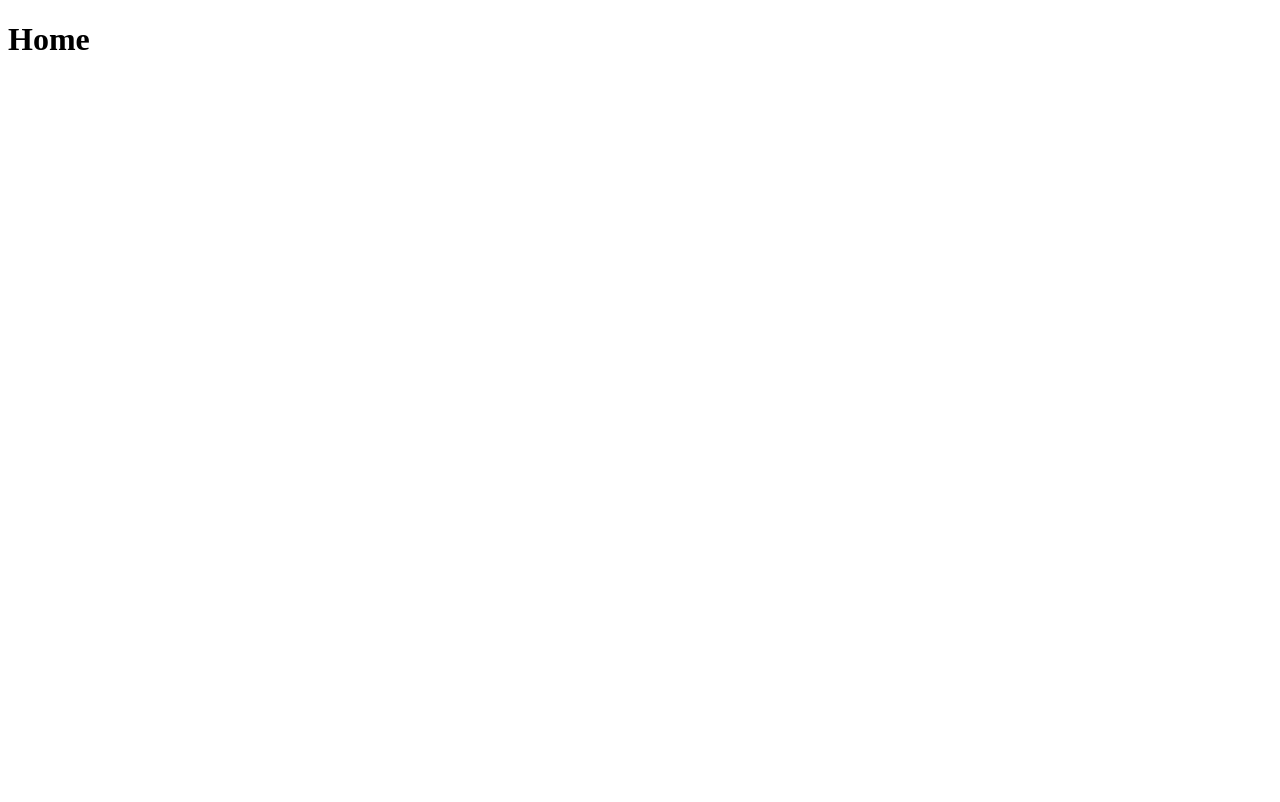
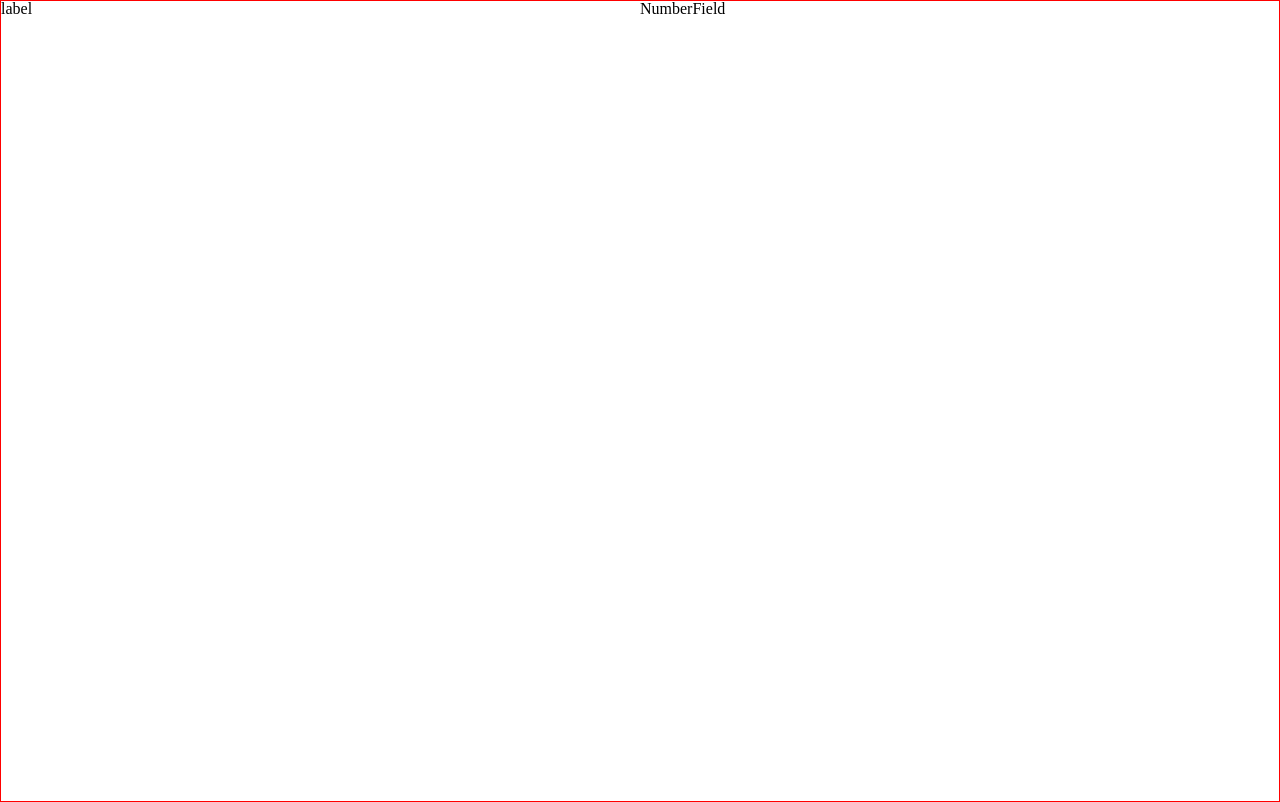
Before and after one commit to corock/river-styx, a React (Create React App) app: page / in a window 1280 px wide. Built offline with nearby package versions, Linux system fonts and the light colour scheme.

Commit message:
Add global styles

```diff
--- a/package.json
+++ b/package.json
@@ -6,7 +6,9 @@
     "react": "^16.8.6",
     "react-dom": "^16.8.6",
     "react-router-dom": "^5.0.1",
-    "react-scripts": "3.0.1"
+    "react-scripts": "3.0.1",
+    "styled-components": "^4.3.2",
+    "styled-reset": "^3.0.0"
   },
   "scripts": {
     "start": "NODE_PATH=src react-scripts start",
--- a/src/App.js
+++ b/src/App.js
@@ -1,10 +1,12 @@
 import React from 'react';
+import GlobalStyles from 'styles/GlobalStyles';
 import { Route } from 'react-router-dom';
 import { Home, Run } from 'pages';
 
 const App = () => {
   return (
     <>
+      <GlobalStyles />
       <Route exact path='/' component={Home} />
       <Route path='/run' component={Run} />
     </>
--- a/src/pages/Home.js
+++ b/src/pages/Home.js
@@ -1,7 +1,24 @@
 import React from 'react';
+import styled from 'styled-components';
+
+const Root = styled.div`
+  display: flex;
+  flex-dirction: column;
+  border: 1px solid red;
+  height: 100vh;
+`;
+
+const Panel = styled.div`
+  flex: 1;
+`;
 
 const Home = () => {
-  return <h1>Home</h1>;
+  return (
+    <Root>
+      <Panel>label</Panel>
+      <Panel>NumberField</Panel>
+    </Root>
+  );
 };
 
 export default Home;
--- /dev/null
+++ b/src/styles/GlobalStyles.js
@@ -0,0 +1,15 @@
+import { createGlobalStyle } from 'styled-components';
+import reset from 'styled-reset';
+
+/**
+ * @param reset CSS를 초기화하기 위함
+ * @property margin과 padding을 box 크기에 포함
+ */
+const GlobalStyles = createGlobalStyle`
+  ${reset};
+  a {
+    box-sizing: border-box;
+  }
+`;
+
+export default GlobalStyles;
```
Also changed, not shown: 1 other file (tests, documents, lock files or other folders).
